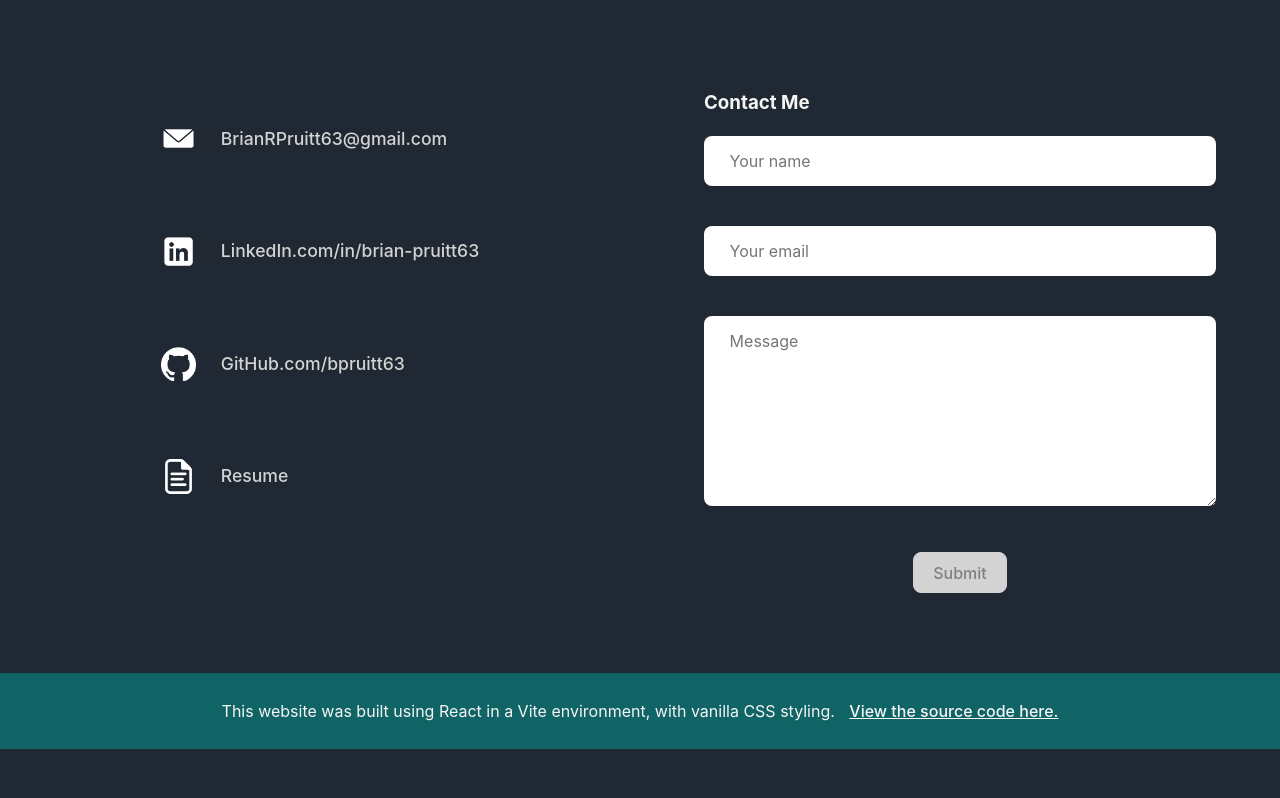
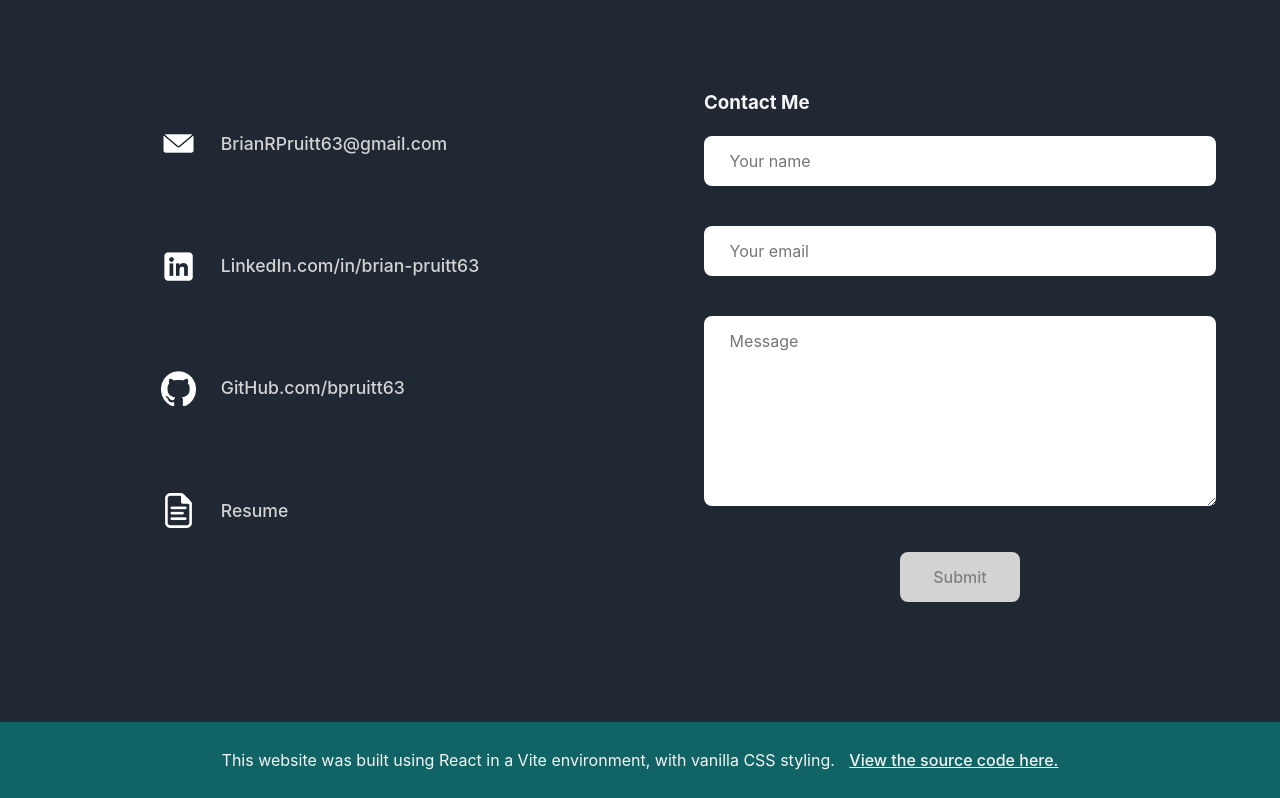
Before and after one commit to bpruitt63/portfolio, a React (Vite) app: page / in a window 1280 px wide. Shown: the part 3337-4135 px from the top of the page. Before the commit the page ends 4086 px from the top, so only its background shows below. Built offline with nearby package versions, Linux system fonts and the light colour scheme.

Commit message:
ios submit bug

```diff
--- a/src/ContactForm.jsx
+++ b/src/ContactForm.jsx
@@ -82,10 +82,9 @@ function ContactForm() {
                         rows='8'
                         value={data.message}
                         onChange={handleChange} />
-                <button type='submit'
-                        disabled={data.disabled}>
-                            Submit
-                </button>
+                <input type='submit'
+                        className='submitButton'
+                        disabled={data.disabled} />
             </form>
         </>
     );
--- a/src/static/styles/contact.css
+++ b/src/static/styles/contact.css
@@ -59,16 +59,30 @@
     outline-color: gray;
 }
 
-.contactForm button:hover {
+.submitButton {
+    max-width: 120px;
+    color: black;
+    border-radius: 8px;
+    border: 1px solid lightgrey;
+    background-color: #f9f9f9;
+    padding: 0.6em 1.2em;
+    font-size: 1em;
+    font-weight: 500;
+    font-family: inherit;
+    cursor: pointer;
+}
+
+.submitButton:hover {
+    border-color: gray;
     background-color: lightgray;
 }
 
-.contactForm button:disabled {
+.submitButton:disabled {
     background-color: lightgray;
     color: gray;
 }
 
-.contactForm button:disabled:hover {
+.submitButton:disabled:hover {
     border-color: lightgray;
     cursor: not-allowed;
 }
```
